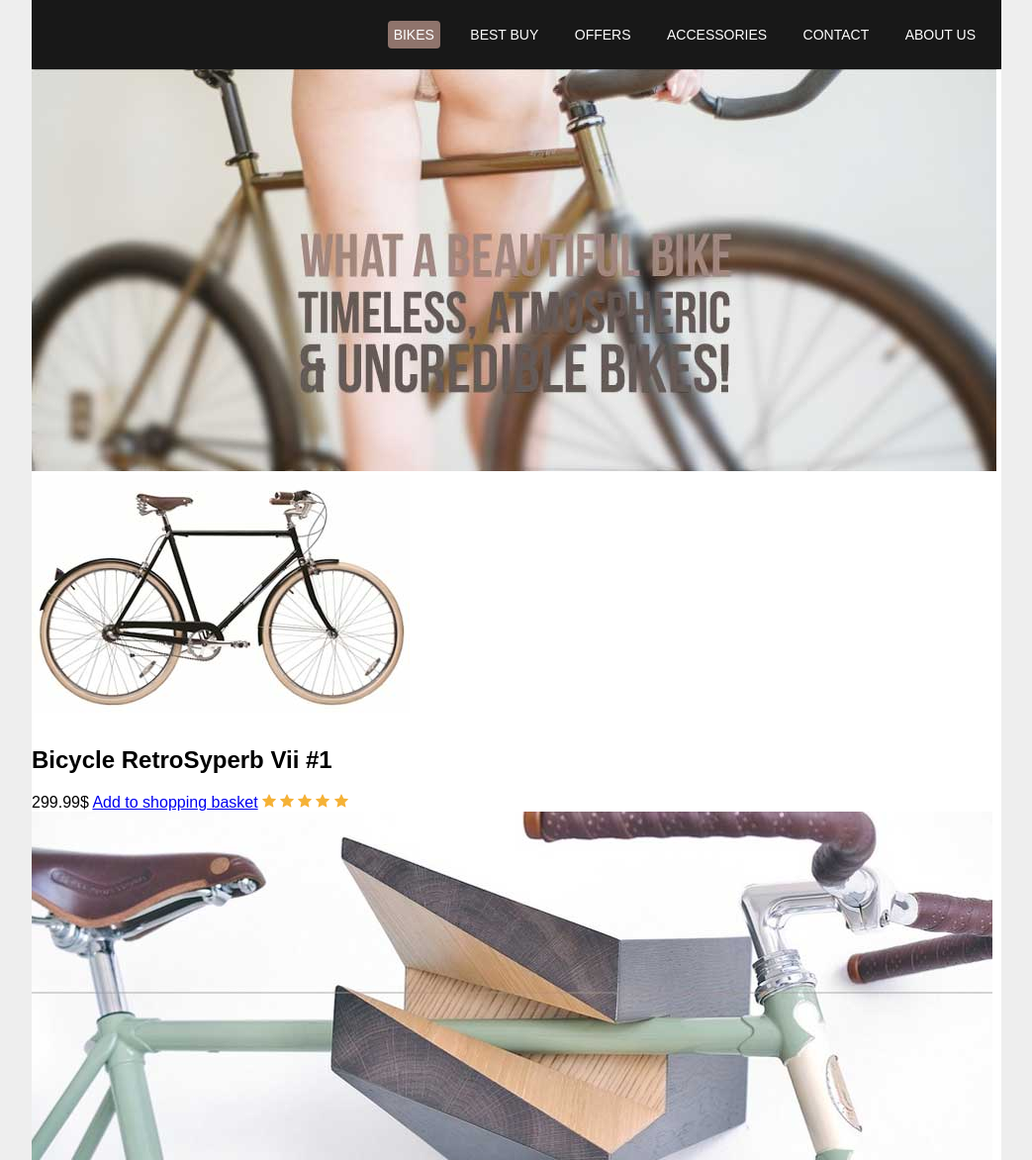
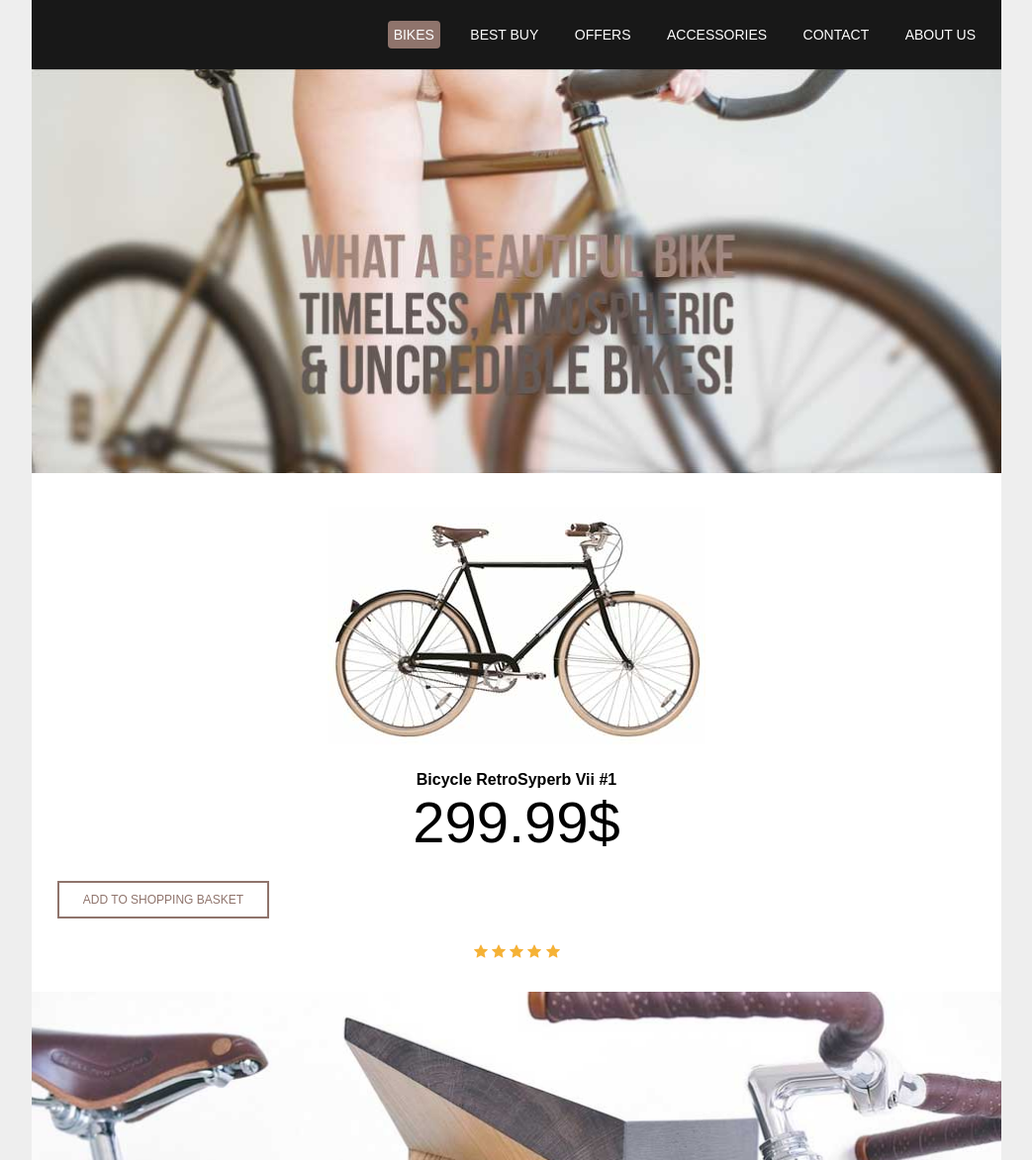
Before and after one commit to Sosyambu4/CSS-learn, a plain HTML site: page index.html in a window 1280 px wide. Shown: the top 1172 px of the page at 99% size, without its empty margins (118-1161 px from the left). Drawn offline with Linux system fonts and the light colour scheme.

Commit message:
CSS Website Build Part 2

```diff
--- a/style.css
+++ b/style.css
@@ -43,3 +43,44 @@ body{
     background: #8f746c ;
     border-radius: 4px;
 }
+
+#lead-banner img{
+    width: 100%;
+}
+
+#shop{
+    margin: 30px 0;
+    text-align: center;
+}
+
+#shop h2.product-name {
+    font-size: 16px;
+    margin-bottom: 0;
+}
+ #shop span.price{
+    display: block;
+    font-size: 58px;
+ }
+
+ #shop a.add-to-bag {
+    display: block;
+    color:#8f746c;
+    text-transform: uppercase;
+    font-size: 12px;
+    text-decoration: none;
+    padding: 10px 0;
+    border: 2px solid #8f746c;
+    width: 210px;
+    margin: 26px;
+
+ }
+
+ #shop a.add-to-bag:hover{
+    color: #fff;
+    background:#8f746c ;
+ }
+
+ #footer-banner img{
+    width: 100%;
+
+ }
```
